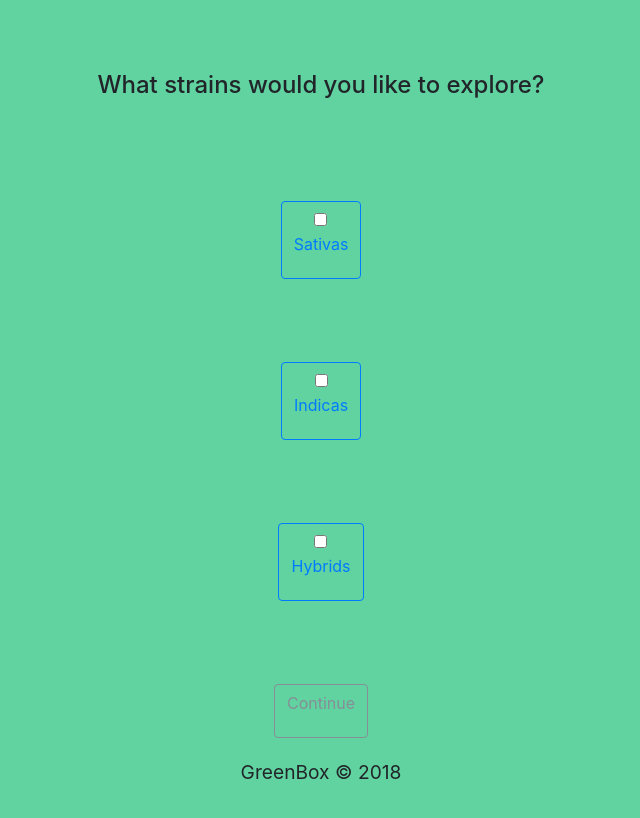
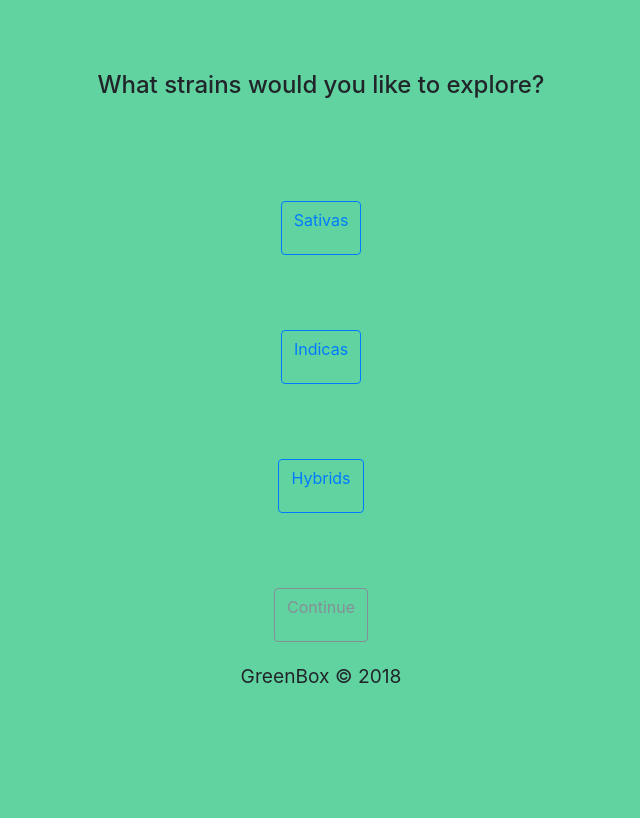
Before and after one commit to Swabisan/greenbox, a website: page home/user.html in a window 1280 px wide. Shown: the whole page, without its empty margins (319-959 px from the left). Drawn offline with nearby package versions, Linux system fonts and the light colour scheme.

Commit message:
fixed buttons

```diff
--- a/home/user.html
+++ b/home/user.html
@@ -30,22 +30,22 @@
           </div>
         </div>
         <div class="grid-item">
-          <label class="btn btn-outline-primary addspace">
-            <input type="checkbox" name="strain-sativa" autocomplete="off">
+          <button type="button" name="strain-sativa" class="btn btn-outline-primary addspace" data-toggle="button" aria-pressed="false"
+            autocomplete="off">
             <p>Sativas</p>
-          </label>
+          </button>
         </div>
         <div class="grid-item">
-          <label class="btn btn-outline-primary addspace">
-            <input type="checkbox" name="strain-indica" autocomplete="off">
+          <button type="button" name="strain-indica" class="btn btn-outline-primary addspace" data-toggle="button" aria-pressed="false"
+            autocomplete="off">
             <p>Indicas</p>
-          </label>
+          </button>
         </div>
         <div class="grid-item">
-          <label class="btn btn-outline-primary addspace">
-            <input type="checkbox" name="strain-hybrid" autocomplete="off">
+          <button type="button" name="strain-hybrid" class="btn btn-outline-primary addspace" data-toggle="button" aria-pressed="false"
+            autocomplete="off">
             <p>Hybrids</p>
-          </label>
+          </button>
         </div>
         <div class="grid-item">
           <button name="strain-submit" id="strain-submit" class="btn btn-outline-secondary addspace">
@@ -76,34 +76,34 @@
           </div>
         </div>
         <div class="grid-item">
-          <label class="btn btn-outline-primary addspace">
-            <input type="checkbox" name="mood-active" autocomplete="off">
+          <button type="button" name="mood-active" class="btn btn-outline-primary addspace" data-toggle="button" aria-pressed="false"
+            autocomplete="off">
             <p>Get Active</p>
-          </label>
+          </button>
         </div>
         <div class="grid-item">
-          <label class="btn btn-outline-primary addspace">
-            <input type="checkbox" name="mood-motivate" autocomplete="off">
+          <button type="button" name="mood-motivate" class="btn btn-outline-primary addspace" data-toggle="button" aria-pressed="false"
+            autocomplete="off">
             <p>Motivate the Mind</p>
-          </label>
+          </button>
         </div>
         <div class="grid-item">
-          <label class="btn btn-outline-primary addspace">
-            <input type="checkbox" name="mood-creativity" autocomplete="off">
+          <button type="button" name="mood-creativity" class="btn btn-outline-primary addspace" data-toggle="button" aria-pressed="false"
+            autocomplete="off">
             <p>Spark Creativity</p>
-          </label>
+          </button>
         </div>
         <div class="grid-item">
-          <label class="btn btn-outline-primary addspace">
-            <input type="checkbox" name="mood-anxiety" autocomplete="off">
+          <button type="button" name="mood-anxiety" class="btn btn-outline-primary addspace" data-toggle="button" aria-pressed="false"
+            autocomplete="off">
             <p>Conquer Social Anxiety</p>
-          </label>
+          </button>
         </div>
         <div class="grid-item">
-          <label class="btn btn-outline-primary addspace">
-            <input type="checkbox" name="mood-happy" autocomplete="off">
+          <button type="button" name="mood-happy" class="btn btn-outline-primary addspace" data-toggle="button" aria-pressed="false"
+            autocomplete="off">
             <p>Be Happy</p>
-          </label>
+          </button>
           <button id="submit" name="mood-submit" class="btn btn-outline-secondary addspace">
             <p>Continue</p>
           </button>
```
